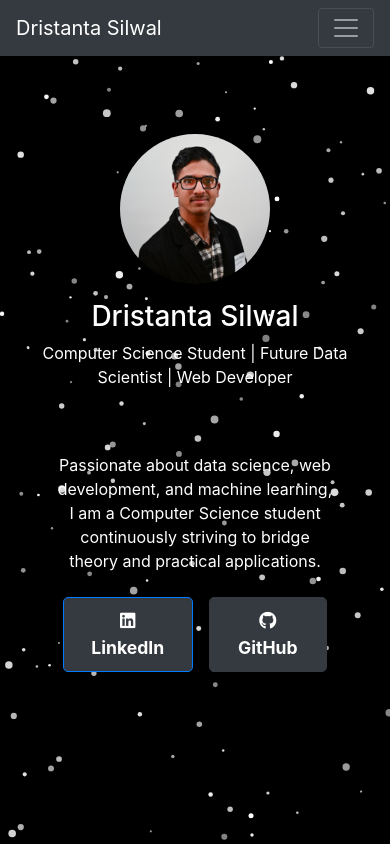
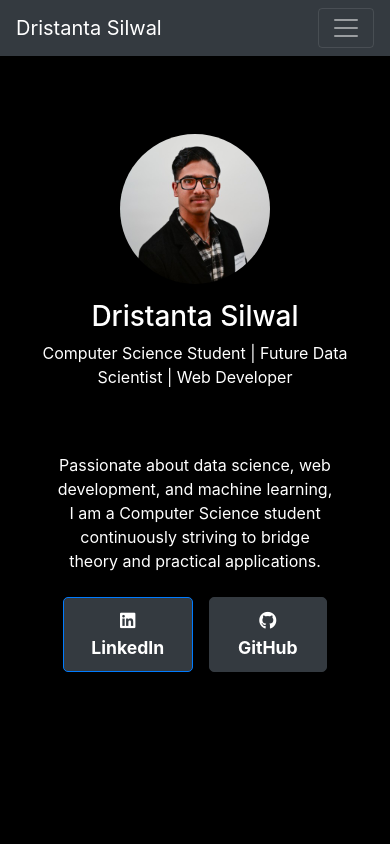
Before and after one commit to dristanta-silwal/CS-360, a PHP site: page / in a window 390 px wide. Run offline with PHP 8.4, Linux system fonts and the light colour scheme; some libraries are stand-ins or nearby versions.

Commit message:
home: responsive for mobile devices

```diff
--- a/index.php
+++ b/index.php
@@ -9,7 +9,20 @@
     <header style="position: relative; z-index: 10;">
         <?php include 'include/header.php'; ?>
     </header>
+    <style>
+        @media (min-width: 990px) {
+            #spaceCanvas {
+                width: 100%;
+                height: 100%;
+            }
+        }
 
+        @media (max-width: 990px) {
+            #spaceCanvas {
+                display: none;
+            }
+        }
+    </style>
     <canvas id="spaceCanvas" style="position: absolute; top: 0; left: 0;"></canvas>
 
     <!-- Main Section -->
```
